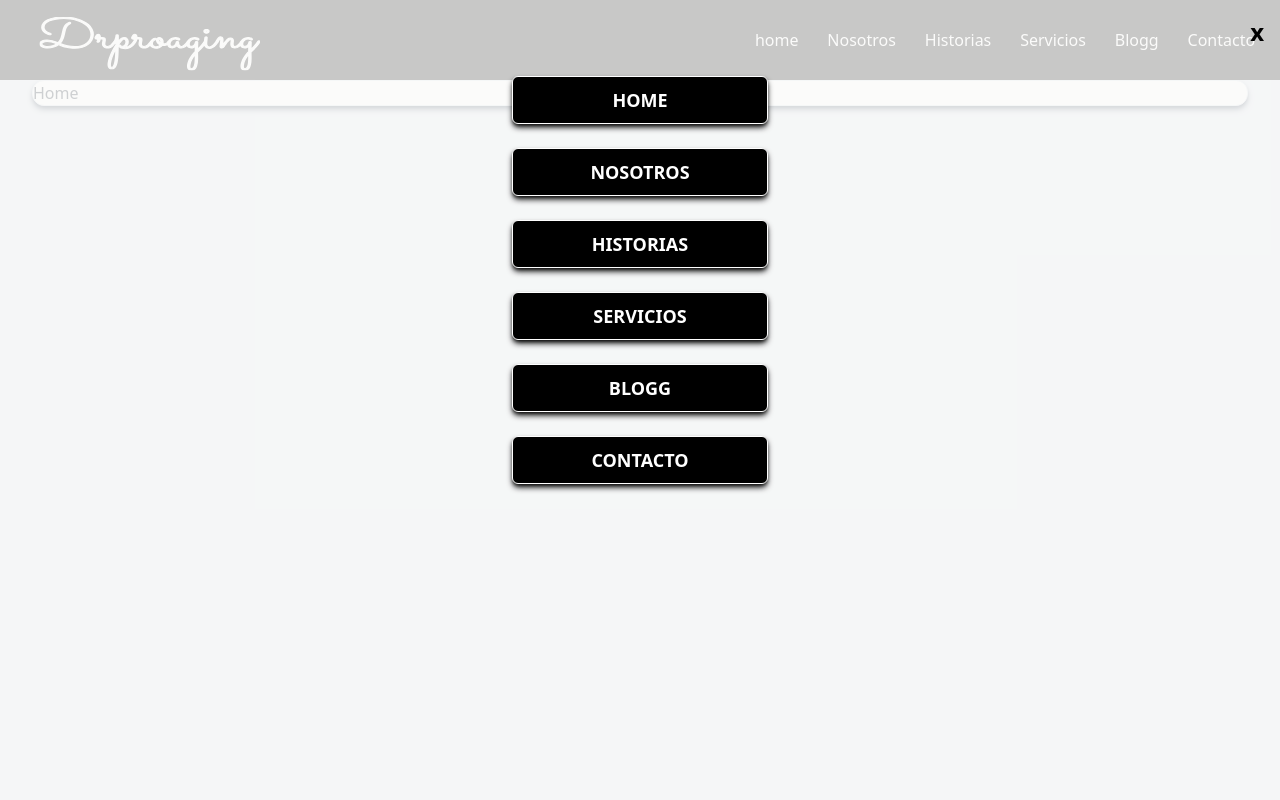
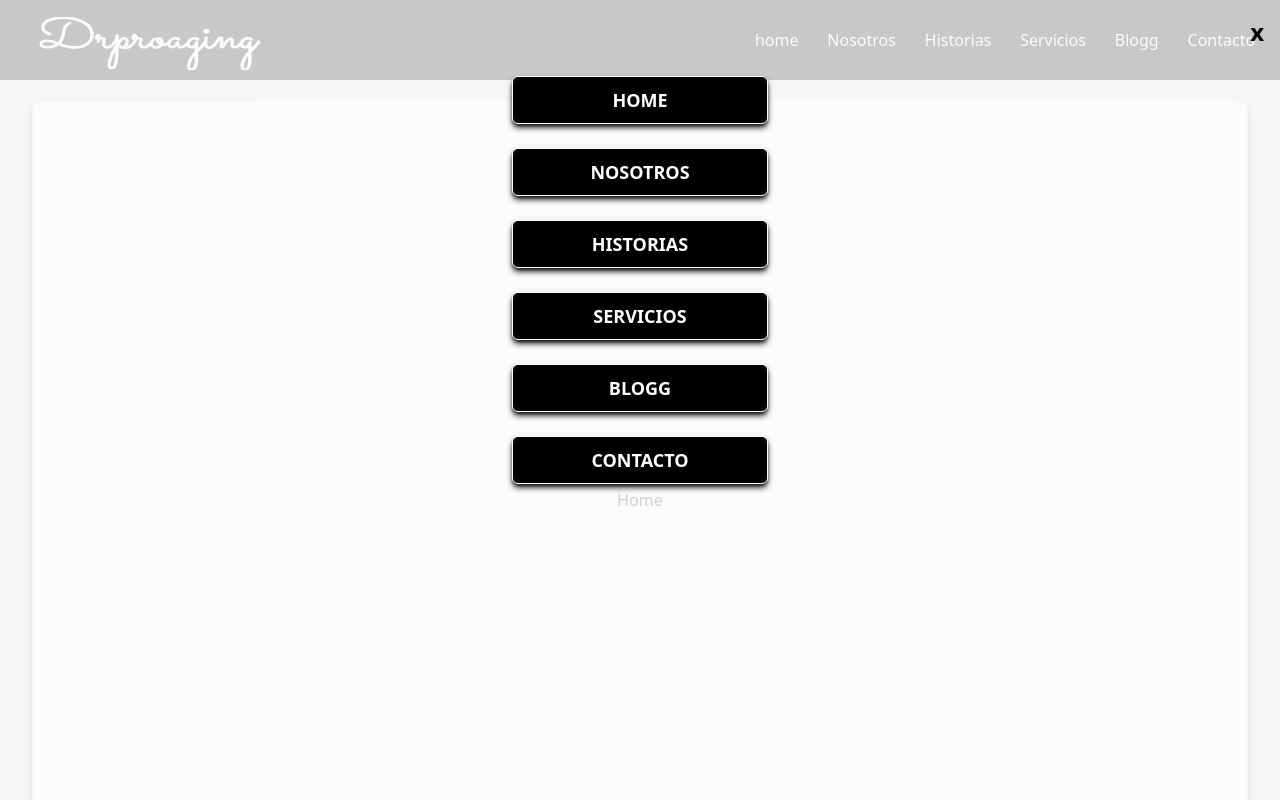
Before and after one commit to arcav/drproaging, a Next.js app: page / in a window 1280 px wide. Shown: the top 800 px of the page. Built offline with nearby package versions, Linux system fonts and the light colour scheme.

Commit message:
fix:Container fix styles ans positions element

```diff
--- a/components/Container/index.jsx
+++ b/components/Container/index.jsx
@@ -2,8 +2,8 @@ import React from "react";
 
 const Container = ({ children }) => {
   return (
-    <div className=" mx-auto  w-[95%] bg-white rounded-xl border border-slate-200 shadow-md shadow-slate-600">
-      {children}
+    <div className=" flex justify-center items-center m-auto my-5 h-screen w-[95%] bg-white rounded-xl border border-slate-200 shadow-md shadow-slate-600">
+      <h1>{children}</h1>
     </div>
   );
 };
```
